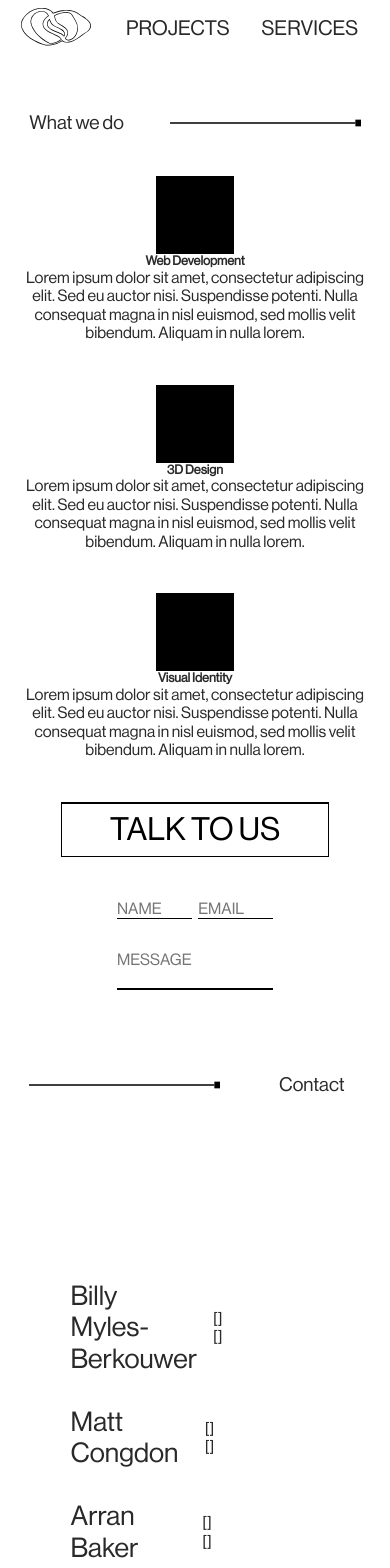
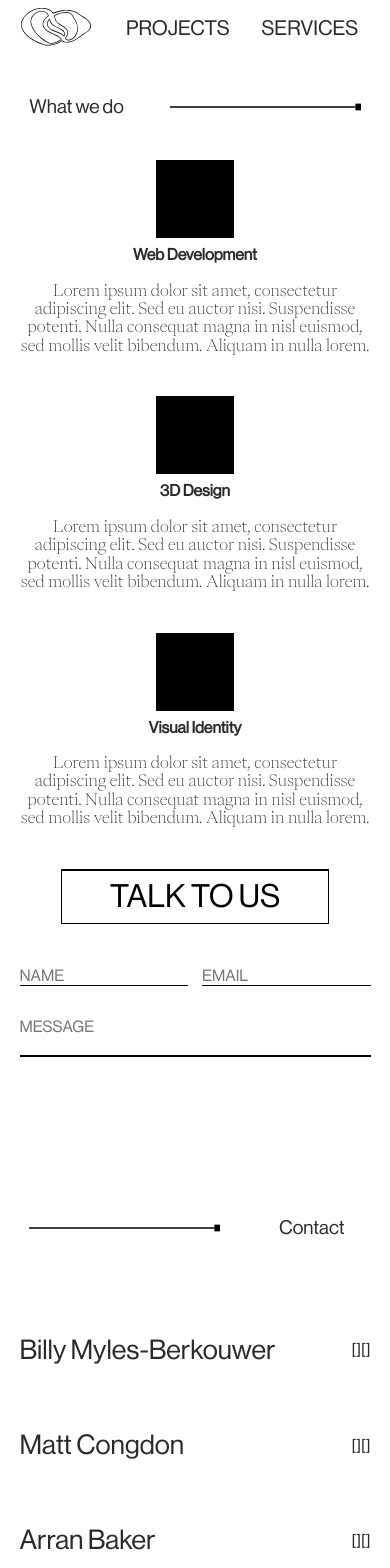
Before and after one commit to ocovestudios/ocove-studios, a Next.js app: page /services in a window 390 px wide. Shown: the top 1568 px of the page. Built offline with nearby package versions, Linux system fonts and the light colour scheme.

Commit message:
media queries

```diff
--- a/styles/components/_contactForm.scss
+++ b/styles/components/_contactForm.scss
@@ -29,3 +29,9 @@
         outline: none;
     }
 }
+
+@media(max-width: 850px) {
+    .contact__form {
+        width: 90%;
+    }
+}
--- a/styles/pages/_services.scss
+++ b/styles/pages/_services.scss
@@ -1,8 +1,7 @@
 .services--container {
     width: 100%;
     margin: 0 auto;
-    margin-top: 7em;
-    position: relative;
+    margin-top: 6em;
 
     .services--header-container {
         display: flex;
@@ -35,7 +34,7 @@
     }
 
     .services--contact-header {
-        margin-top: 10vh;
+        margin-top: 10em;
     }
 
     @media(min-width: 850px) {
@@ -69,7 +68,8 @@
                 }
 
                 .services--asset-title {
-                    font-size: 0.8rem;
+                    font-size: 1rem;
+                    margin-top: 0.5rem;
                 }
             }
 
@@ -77,6 +77,8 @@
                 width: 100%;
                 font-size: 1rem;
                 text-align: center;
+                font-family: $second-font;
+                margin-top: 1rem;
             }
         }
     }
@@ -103,19 +105,21 @@
                     }
 
                     .services--asset-title {
-                        font-size: 1rem;
+                        font-size: 1.2rem;
                     }
                 }
 
                 .services--asset-container-2 {
                     position: absolute;
                     right: 15%;
+                    z-index: -1;
                 }
 
                 .services--content-text {
                     width: 50%;
                     margin: 0 auto;
                     text-align: left;
+                    font-size: 1.2rem;
                 }
 
                 .services-content-text-2 {
@@ -125,10 +129,9 @@
         }
     }
 
-     //Contact Section
+    //Form, Section
 
     .services__form-container {
-        position: relative;
         width: 100%;
 
         .services__form-button {
@@ -143,22 +146,26 @@
         }
     }
 
+    //Contact Section
+
     .services__contact-container {
+        margin-bottom: 80vh;
+
         .contact__list {
             margin-left: 5%;
-            margin-top: 20vh;
+            margin-top: 4em;
             margin-bottom: 20vh;
-            width: 60%;
+            width: 90%;
 
             .contact__list-item {
-                padding: 0 15%;
+                padding: 0;
                 display: flex;
                 justify-content: space-between;
                 align-items: center;
 
                 .contact__name {
                     font-size: 1.7rem;
-                    padding: 1rem;
+                    padding: 2rem 0;
 
                     &:hover {
                         cursor: pointer;
@@ -167,4 +174,27 @@
             }
         }
     }
+
+    @media(min-width: 850px) {
+        .services__contact-container {
+            .contact__list {
+                width: 60%;
+                margin-top: 20vh;
+
+                .contact__list-item {
+                    padding: 0 15%;
+
+                    .contact__name {
+                        padding: 1rem;
+                    }
+                }
+            }
+        }
+    }
 }
+
+@media (min-width: 850px) {
+    .services--container {
+        margin-top: 7em;
+    }
+}
```
